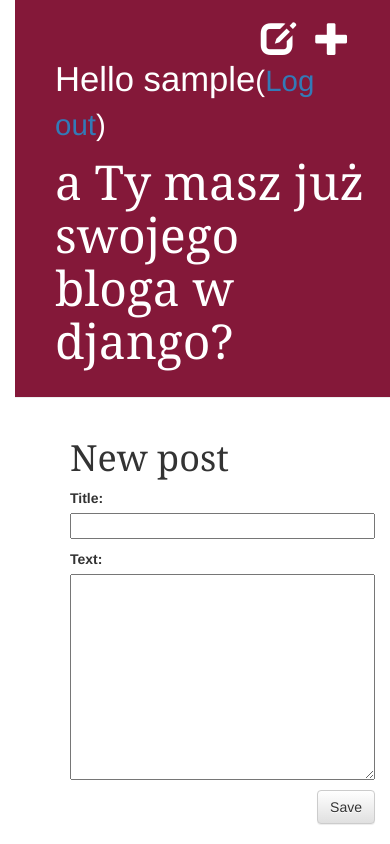
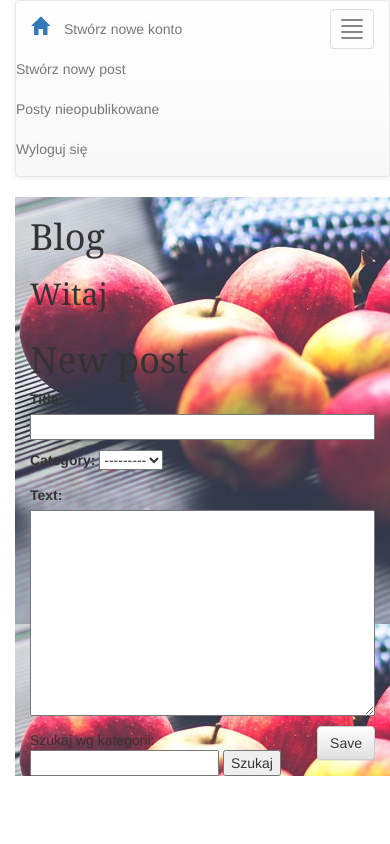
Before and after one commit to eszkarolina/aplikacjaDjango, a Django app: page /post/new/ in a window 390 px wide; the page is wider, and only the part inside the window is pictured. Run offline with Django 3.2, Linux system fonts and the light colour scheme; the visitor is signed in with stand-in values (Sample User, id 1); data that the repository does not hold is empty; some libraries are stand-ins or nearby versions.

Commit message:
django app post with category and comments

```diff
--- a/mojblog/admin.py
+++ b/mojblog/admin.py
@@ -1,7 +1,8 @@
 from django.contrib import admin
-from .models import Post
+from .models import Post, Category
 
 admin.site.register(Post)
+
 
 from django.contrib.auth.models import User
 from django.contrib.auth.admin import UserAdmin
--- a/mojblog/forms.py
+++ b/mojblog/forms.py
@@ -1,14 +1,20 @@
 from django import forms
 
-from .models import Post, Comment
+from .models import Post, Comment, Category
 
 class PostForm(forms.ModelForm):
 
     class Meta:
         model = Post
-        fields = ('title', 'text',)
+        # category=forms.ModelChoiceField(Category.objects.all())
+        fields = ('title', 'category', 'text',)
 
 class CommentForm(forms.ModelForm):
 	class Meta:
 		model = Comment
-		exclude = ('post',)
+		# exclude = ('Post', )
+		fields = ('text', )
+
+class CategoryForm(forms.ModelForm):
+	class Meta:
+		fields = ('category', )
--- a/mojblog/models.py
+++ b/mojblog/models.py
@@ -1,15 +1,26 @@
 from django.db import models
 from django.utils import timezone
+
+class Category(models.Model):
+
+    name=models.CharField(max_length=50)
+
+    def __str__(self):
+        return self.name
+
 
 
 class Post(models.Model):
     author = models.ForeignKey('auth.User')
+    category=models.ForeignKey(Category)
     title = models.CharField(max_length=200)
     text = models.TextField()
     created_date = models.DateTimeField(
             default=timezone.now)
     published_date = models.DateTimeField(
             blank=True, null=True)
+
+
 
     def publish(self):
         self.published_date = timezone.now()
@@ -19,14 +30,16 @@ class Post(models.Model):
         return self.title
 
 
+
 class Comment(models.Model):
     author = models.ForeignKey('auth.User')
-    text = models.CharField(max_length=100)
+    text = models.TextField()
     created_date = models.DateTimeField(
             default=timezone.now)
 
     post = models.ForeignKey(Post)
     created_on = models.DateTimeField(auto_now_add=True)
+
 
     def publish(self):
         self.published_date = timezone.now()
--- a/mojblog/templates/blog/base.html
+++ b/mojblog/templates/blog/base.html
@@ -12,26 +12,112 @@
     <body>
 
 
+    <section class="site-nav">
+        <header>
+        <nav id="navigation">
 
-         <div class="page-header">
-           {% if user.is_authenticated %}
-            <a href="{% url 'post_new' %}" class="top-menu"><span class="glyphicon glyphicon-plus"></span></a>
-            <a href="{% url 'post_draft_list' %}" class="top-menu"><span class="glyphicon glyphicon-edit"></span></a>
-            <p class="top-menu">Hello {{ user.username }}<small>(<a href="{% url 'django.contrib.auth.views.logout' %}">Log out</a>)</small></p>
+               <nav class="navbar navbar-default">
+             <div class="container">
+              <div class="navbar-header">
+            <button type="button" class="navbar-toggle collapsed" data-toggle="collapse" data-target=".navbar-collapse1">
+
+              <span class="sr-only">Toggle navigation</span>
+               <span class="icon-bar"></span>
+               <span class="icon-bar"></span>
+               <span class="icon-bar"></span>
+               <span class="icon-bar"></span>
+
+            </button>
+
+
+             <span class="navbar-brand" href="#"><a href="{% url 'mojblog.views.post_list' %}"><span class="glyphicon glyphicon-home" aria-hidden="true" ></a></span></span>
+             <ul class="nav navbar-nav">
+             <li><a href="{% url 'users:new' %}">Stwórz nowe konto</a></li>
+             {% if user.is_authenticated %}
+              <li><a href="{% url 'post_new' %}">Stwórz nowy post</a></li>
+              <li><a href="{% url 'post_draft_list' %}">Posty nieopublikowane</a></li>
+              <li><a href="{% url 'django.contrib.auth.views.logout' %}">Wyloguj się</a></li>
+
             {% else %}
-             <a href="{% url 'django.contrib.auth.views.login' %}" class="top-menu"><span class="glyphicon glyphicon-lock"></span></a>
+             <li> <a href="{% url 'django.contrib.auth.views.login' %}">Zaloguj sie</a></li>
+
             {% endif %}
-            <h1><a href="{% url 'mojblog.views.post_list' %}">a Ty masz już swojego bloga w django?</a></h1>
-    </div>
-    <div class="content container">
-        <div class="row">
-            <div class="col-md-8">
+
+
+
+
+
+
+          </ul>
+
+          </div>
+      </div>
+
+        </header>
+    </section>
+
+
+    <div class="blog-cover" style="background-image:url(static/images/cooking.jpg);">
+        <section>
+        <div class="container">
+            <h1>Blog</h1>
+            <h2>Witaj</h2>
+        </div>
+        </section>
+    <!-- </div> -->
+      <div class="col-md-8">
             {% block content %}
             {% endblock %}
             </div>
-        </div>
+    <div>
+
     </div>
 
+             <div class="col-sm-3 col-sm-offset-1 blog-sidebar">
+
+              <!--     <form method="get" action="/search/">
+            <p><label for="id_q">Szukaj wg kategorii:</label>
+            <input type="text" name="q" id="id_q" value="{{ query }}" />
+            <select name="category">
+            {% for category in categories %}
+            <option value="{{category.id}}">{{category.name}}</option>
+            {% endfor %}
+            </select>
+            <input type="submit" value="Szukaj" /></p>
+            </form> -->
+             Szukaj wg kategorii:
+        <form action="/search" method="get">
+        <input type="text" name="q">
+
+          <!-- <select name="q"> -->
+            <!-- {% for category in Categories %} -->
+            <!-- <option value="{{Category.id}}">{{Category.name}}</option> -->
+
+            <!-- {% endfor %}   -->
+            <!-- </select> -->
+        <input type="submit" value="Szukaj">
+    </form>
+
+
+    <!--  <div class="sidebar-module">
+            <h4>Archives</h4>
+            <ol class="list-unstyled">
+              <li><a href="#">March 2014</a></li>
+              <li><a href="#">February 2014</a></li>
+              <li><a href="#">January 2014</a></li>
+              <li><a href="#">December 2013</a></li>
+              <li><a href="#">November 2013</a></li>
+              <li><a href="#">October 2013</a></li>
+              <li><a href="#">September 2013</a></li>
+              <li><a href="#">August 2013</a></li>
+              <li><a href="#">July 2013</a></li>
+              <li><a href="#">June 2013</a></li>
+              <li><a href="#">May 2013</a></li>
+              <li><a href="#">April 2013</a></li>
+            </ol>
+          </div> -->
+
+        </div>
 
     </body>
 </html>
--- a/mojblog/urls.py
+++ b/mojblog/urls.py
@@ -14,6 +14,9 @@ urlpatterns = patterns('',
     url(r'^accounts/login/$', 'django.contrib.auth.views.login'),
     url(r'^accounts/logout/$', 'django.contrib.auth.views.logout', {'next_page': '/'}),
     url(r'^admin/', include(admin.site.urls)),
+    # url(r'^post/(?P<pk>[0-9]+)/editcomment$', views.comment_remove, name='comment_edit'),
+    url(r'^post/(?P<pk>[0-9]+)/addcomment$', views.comment_add, name='comment_add'),
+    url(r'^search/$', views.search, name='search'),
 
 
 )
--- a/mojblog/views.py
+++ b/mojblog/views.py
@@ -1,10 +1,12 @@
 from django.shortcuts import render
-from .models import Post
+from .models import Post, Comment, Category
 from django.shortcuts import render, get_object_or_404
-from .forms import PostForm, CommentForm
+from .forms import PostForm, CommentForm, CategoryForm
 from django.shortcuts import redirect
 from django.contrib.auth.decorators import login_required
 from django.template import RequestContext
+from django.http import HttpResponse
+from django.shortcuts import render
 
 
 def post_list(request):
@@ -72,3 +74,53 @@ def post_remove(request, pk):
     post = get_object_or_404(Post, pk=pk)
     post.delete()
     return redirect('mojblog.views.post_list')
+
+# do komentarzy
+@login_required
+def comment_add(request, pk):
+    post = get_object_or_404(Post, pk=pk)
+    if request.method == "POST":
+        form = CommentForm(request.POST)
+        if form.is_valid():
+            comment = form.save(commit=False)
+            comment.author = request.user
+            comment.post = post
+            comment.save()
+            comment.publish()
+            return redirect('mojblog.views.post_detail', pk=post.pk)
+    else:
+        form = CommentForm()
+    return render(request, 'blog/post_detail.html', {'post': post, 'form': form})
+
+
+
+@login_required
+def comment_remove(request, pk):
+    comment = get_object_or_404(Post, pk=pk)
+    comment.delete()
+    return redirect('mojblog.views.post_detail')
+
+
+@login_required
+def comment_edit(request, pk):
+    post = get_object_or_404(Comment, pk=pk)
+    if request.method == "POST":
+        form = CommentForm(request.POST, instance=comment)
+        if form.is_valid():
+            comment = form.save(commit=False)
+            comment.author = request.user
+            comment.save()
+            return redirect('mojblog.views.post_detail', pk=post.pk)
+    else:
+        form = CommentForm(instance=comment)
+    return render(request, 'blog/comment_edit.html', {'form': form})
+
+
+
+def search(request):
+    if 'q' in request.GET and request.GET['q']:
+        q=request.GET['q']
+        posts = Post.objects.filter(category__name=q)
+        return render(request, 'blog/search.html', {'posts':posts })
+    else:
+        return HttpResponse('Please submit a search term.')
--- /dev/null
+++ b/temp_data.json
@@ -0,0 +1 @@
+[
--- a/users/templates/users/activate.html
+++ b/users/templates/users/activate.html
@@ -1,3 +1,5 @@
+{% extends 'blog/base.html' %}
+{% block content %}
 <html>
 <head>
 	<title>Aktywacja konta</title>
@@ -10,3 +12,4 @@
 
 </body>
 </html>
+{% endblock %}
```
Also changed, not shown: mojblog/templates/blog/post_detail.html (+31 -17 lines), mojblog/templates/blog/search.html (added, +21 -0 lines), users/templates/users/create.html (+20 -5 lines), mojblog/migrations/0002_auto_20150518_0759.py, static/images/cooking.jpg (added), static/images/cooking2.jpg (added).
